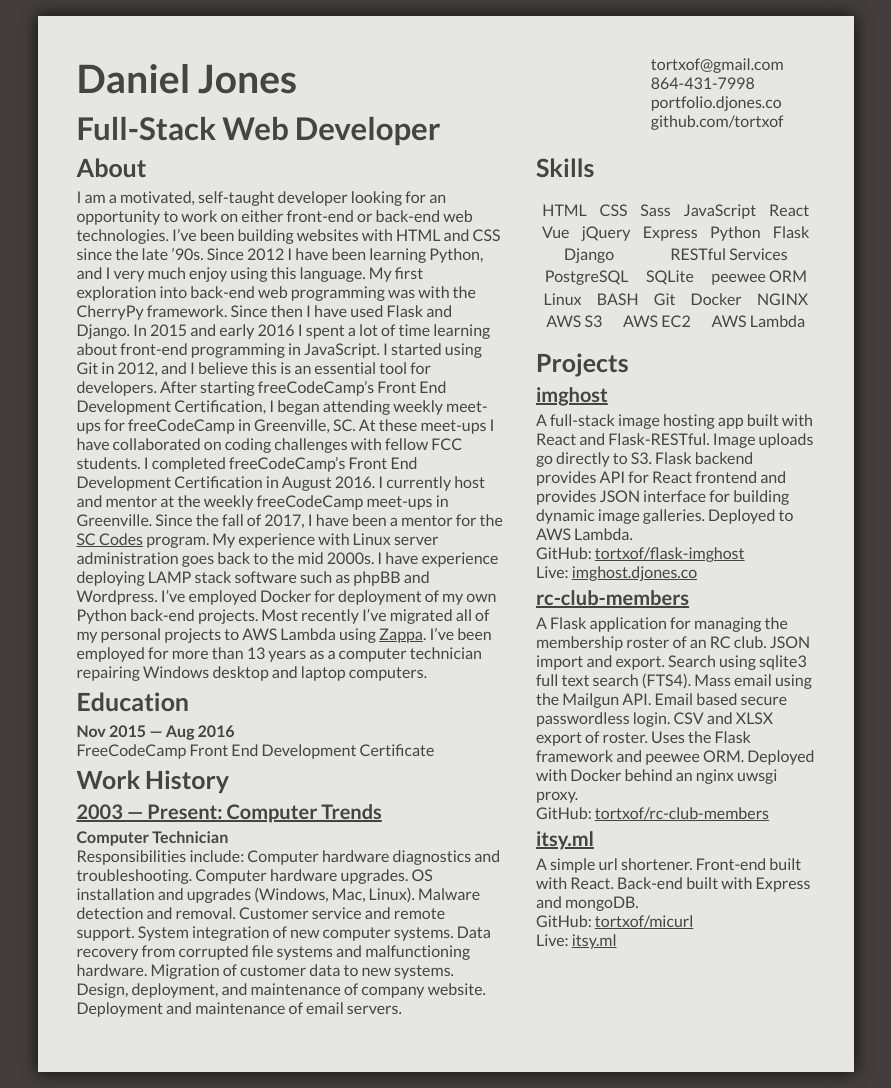
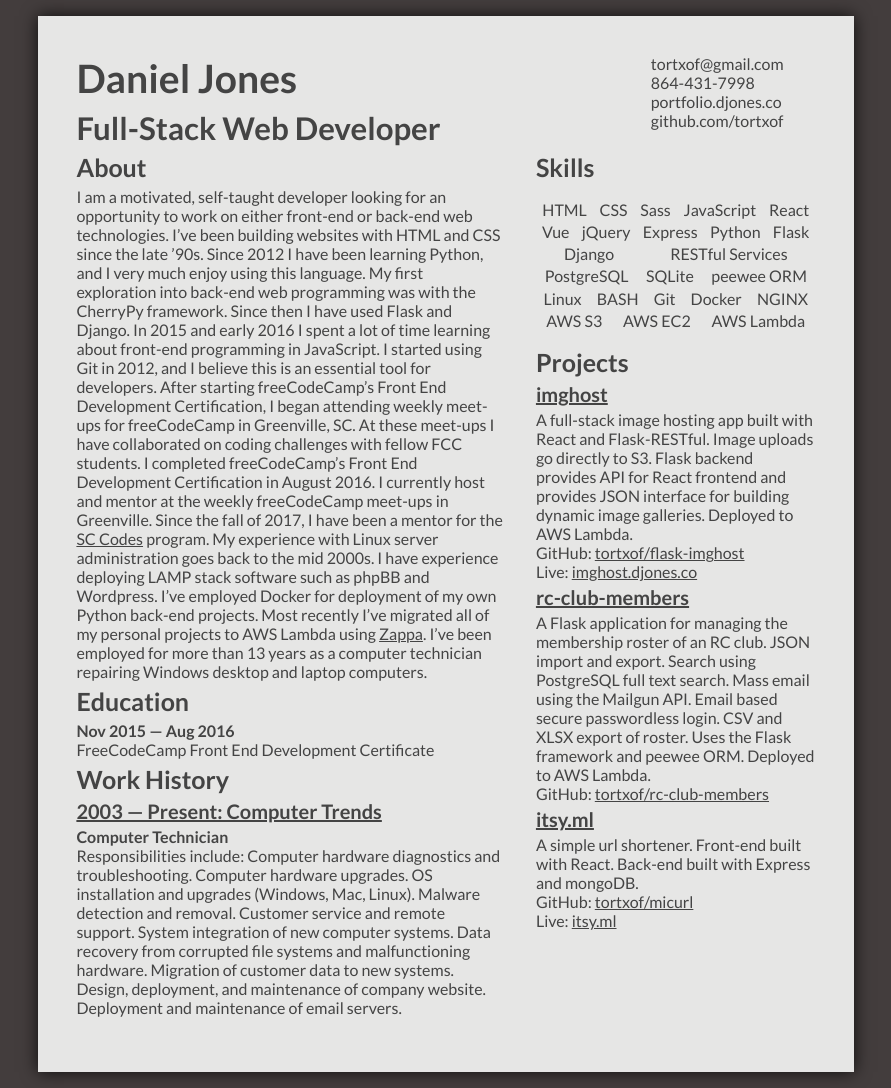
Before and after one commit to tortxof/resume, a Jekyll site: the page built from index.html, in a window 1280 px wide. Shown: the whole page, without its empty margins (194-1085 px from the left). Built offline with Jekyll 4.4.1, drawn with Linux system fonts in a browser that asks for light colours.

Commit message:
Update rc-club-members description

```diff
--- a/index.html
+++ b/index.html
@@ -92,10 +92,10 @@ layout: default
       <h4>rc-club-members</h4>
       <p>
         A Flask application for managing the membership roster of an RC club.
-        JSON import and export. Search using sqlite3 full text search (FTS4).
-        Mass email using the Mailgun API. Email based secure passwordless login.
-        CSV and XLSX export of roster. Uses the Flask framework and peewee ORM.
-        Deployed with Docker behind an nginx uwsgi proxy.
+        JSON import and export. Search using PostgreSQL full text search. Mass
+        email using the Mailgun API. Email based secure passwordless login. CSV
+        and XLSX export of roster. Uses the Flask framework and peewee ORM.
+        Deployed to AWS Lambda.
         <br>
         GitHub: <a href="https://github.com/tortxof/rc-club-members">tortxof/rc-club-members</a>
       </p>
```
